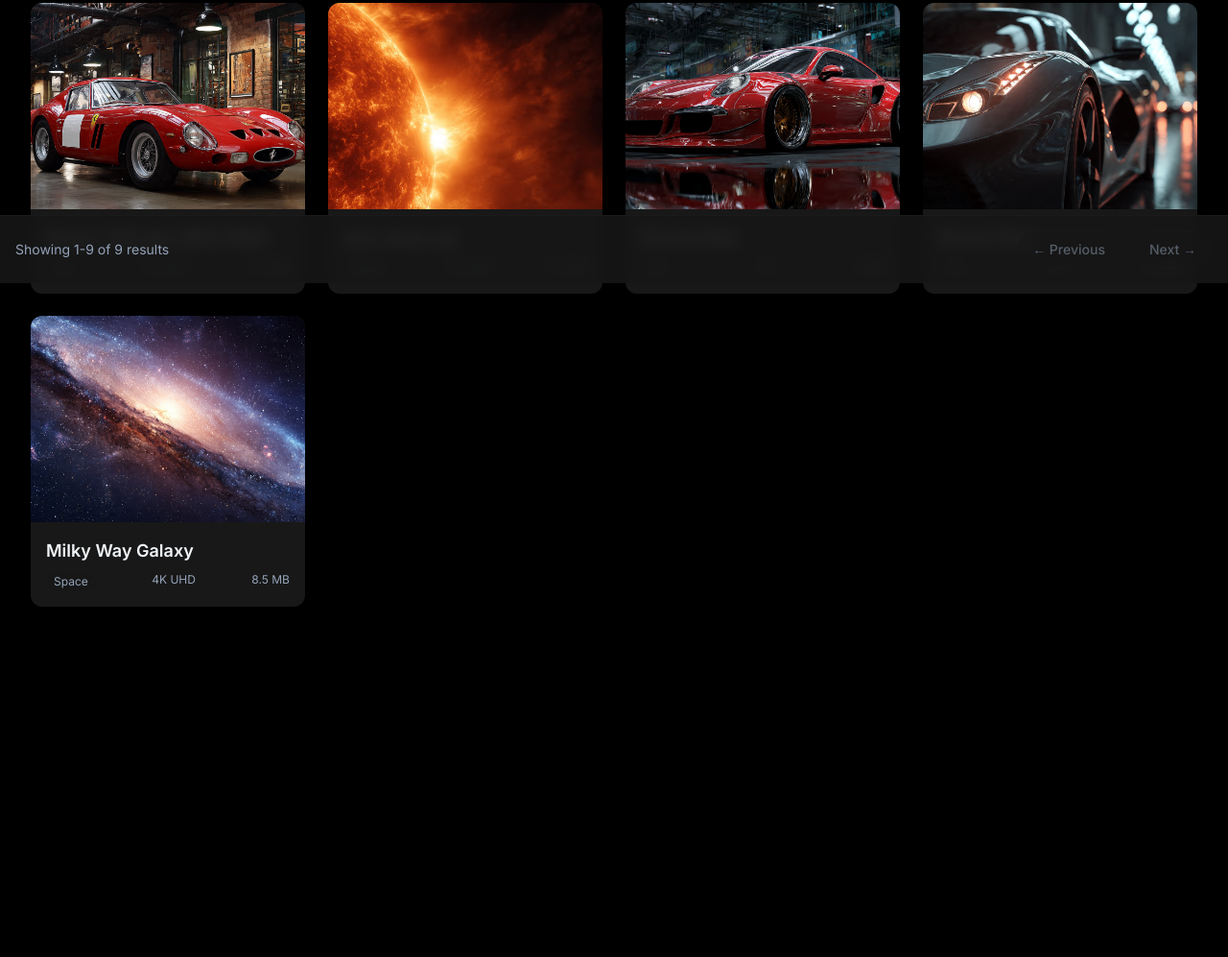
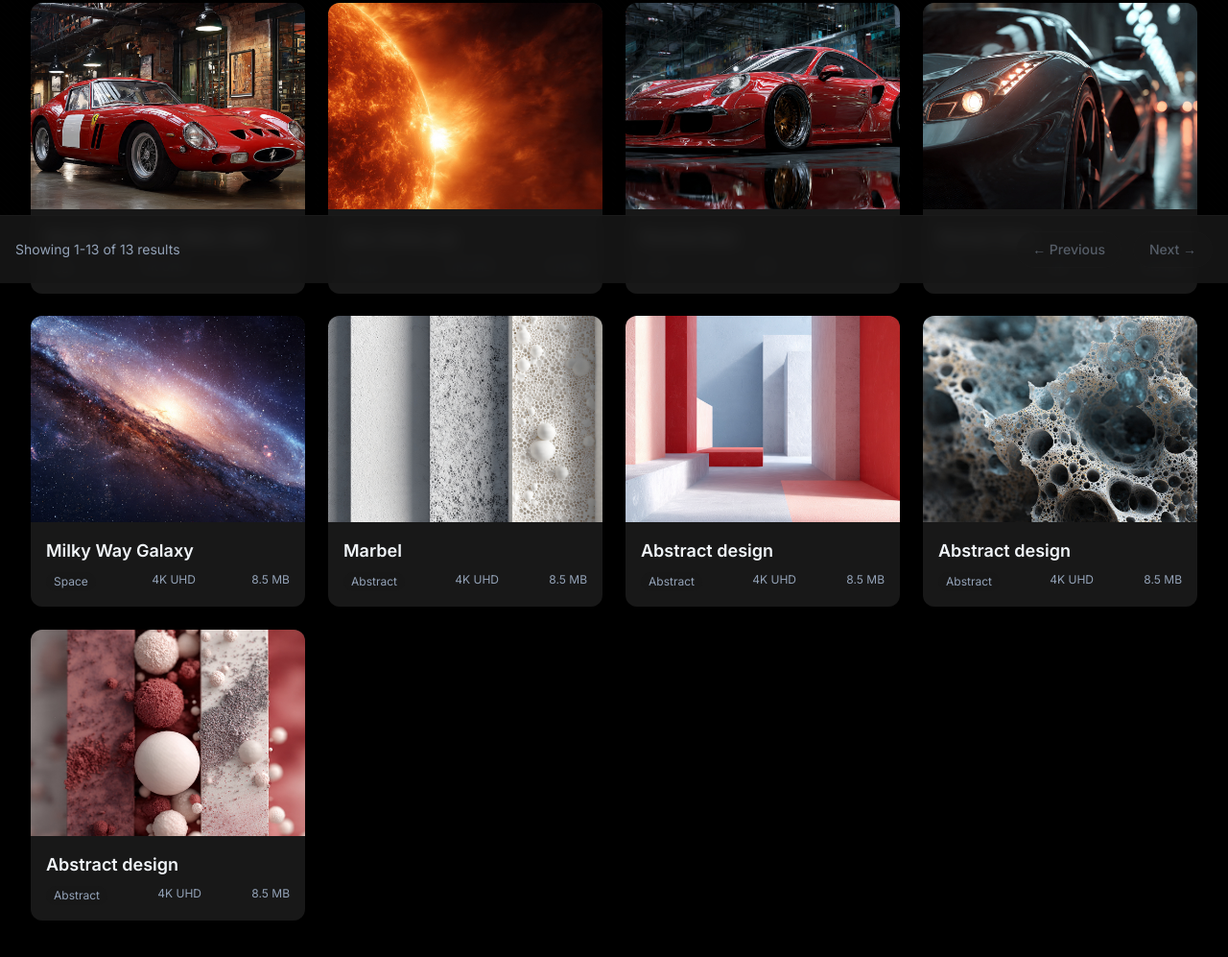
Before and after one commit to noneknows7756/Stellar_Wallpapers, a plain HTML site: page index.html in a window 1280 px wide. Shown: the part 505-1502 px from the top of the page at 96% size. Before the commit the page ends 1240 px from the top, so only its background shows below. Drawn offline with nearby package versions, Linux system fonts and the light colour scheme.

Commit message:
Update index.html

```diff
--- a/index.html
+++ b/index.html
@@ -363,6 +363,38 @@
                 lowResUrl: "gm_low.jpeg",
                 highResUrl: "gm_high.png",
             },
+            {
+                title: "Marbel",
+                category: "Abstract",
+                size: "8.5 MB",
+                quality: "4K UHD",
+                lowResUrl: "ab1_low.jpeg",
+                highResUrl: "ab1_high.png",
+            },
+            {
+                title: "Abstract design",
+                category: "Abstract",
+                size: "8.5 MB",
+                quality: "4K UHD",
+                lowResUrl: "ab2_low.jpeg",
+                highResUrl: "ab2_low.png",
+            },
+            {
+                title: "Abstract design",
+                category: "Abstract",
+                size: "8.5 MB",
+                quality: "4K UHD",
+                lowResUrl: "ab3_low.jpeg",
+                highResUrl: "ab3_low.png",
+            },
+            {
+                title: "Abstract design",
+                category: "Abstract",
+                size: "8.5 MB",
+                quality: "4K UHD",
+                lowResUrl: "ab4_low.jpeg",
+                highResUrl: "ab4_low.png",
+            },
         ];
 
         /*
```
